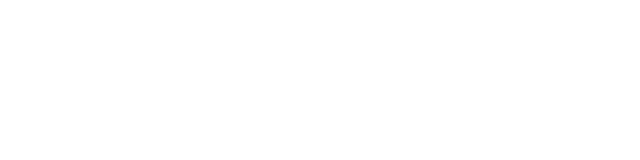
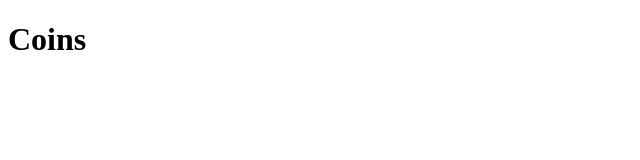
Before and after one commit to devheedoo/react-masterclass, a React (Create React App) app: page / in a window 1280 px wide. Shown: the top 160 px of the page, without its empty margins (0-640 px from the left). Built offline with nearby package versions, Linux system fonts and the light colour scheme.

Commit message:
feat(4.0): Setup Coin, Coins with Router

```diff
--- a/src/App.tsx
+++ b/src/App.tsx
@@ -1,5 +1,7 @@
+import Router from "./Router";
+
 function App() {
-  return null;
+  return <Router />;
 }
 
 export default App;
--- /dev/null
+++ b/src/Router.tsx
@@ -0,0 +1,20 @@
+import { BrowserRouter, Route, Switch } from "react-router-dom";
+import Coin from "./routes/Coin";
+import Coins from "./routes/Coins";
+
+function Router() {
+  return (
+    <BrowserRouter>
+      <Switch>
+        <Route path="/:coinId">
+          <Coin />
+        </Route>
+        <Route path="/">
+          <Coins />
+        </Route>
+      </Switch>
+    </BrowserRouter>
+  );
+}
+
+export default Router;
--- /dev/null
+++ b/src/routes/Coin.tsx
@@ -0,0 +1,5 @@
+function Coin() {
+  return <h1>Coin</h1>;
+}
+
+export default Coin;
--- /dev/null
+++ b/src/routes/Coins.tsx
@@ -0,0 +1,5 @@
+function Coins() {
+  return <h1>Coins</h1>;
+}
+
+export default Coins;
```
